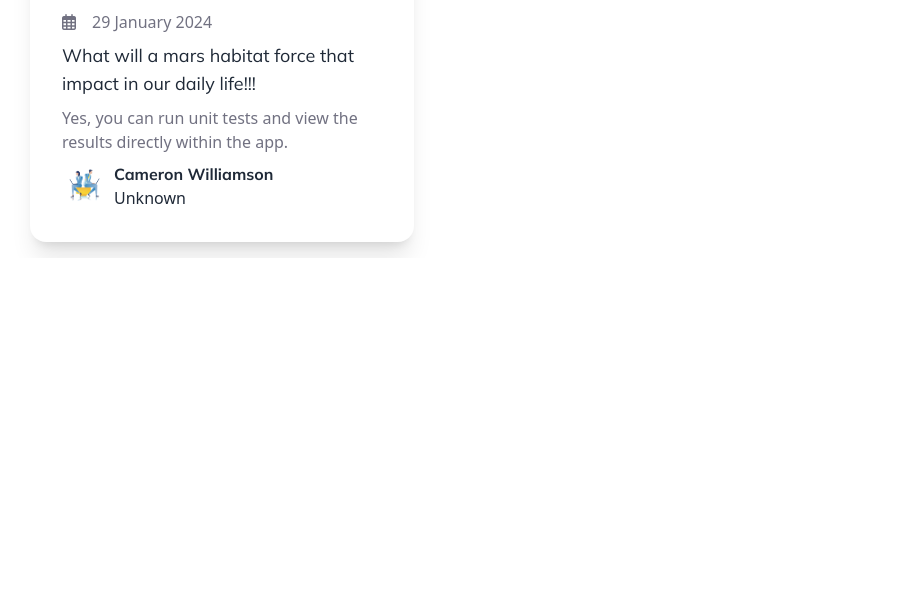
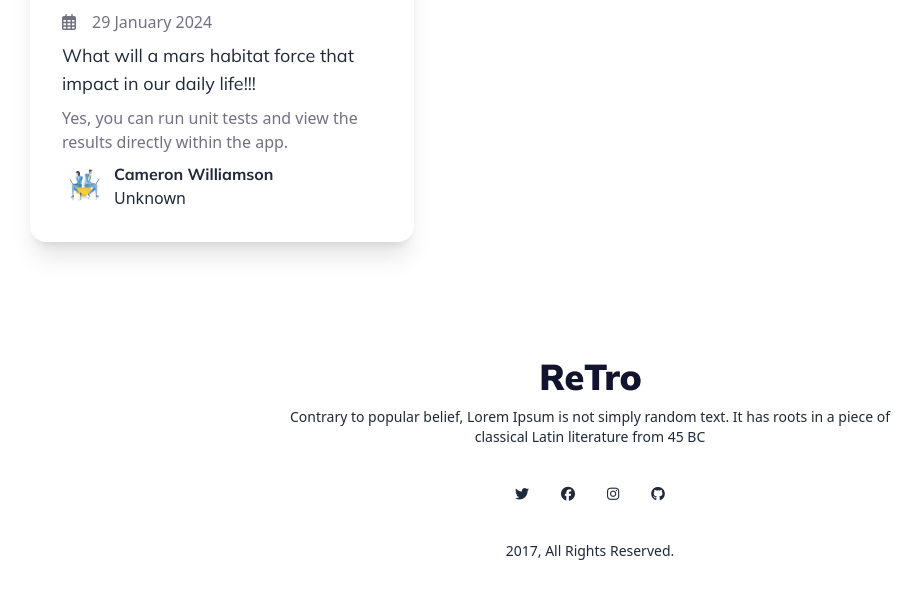
Before and after one commit to saiful0md/retro-forum, a plain HTML site: page index.html in a window 1280 px wide. Shown: the part 2840-3444 px from the top of the page, without its empty margins (50-972 px from the left). Before the commit the page ends 3098 px from the top, so only its background shows below. Drawn offline with nearby package versions, Linux system fonts and the light colour scheme.

Commit message:
added footer and finised design

```diff
--- a/index.html
+++ b/index.html
@@ -197,8 +197,22 @@
             </div>
         </section>
     </main>
-    <footer>
-
+    <footer class="container max-w-6xl mx-auto mt-10 p-4">
+        <footer class="footer footer-center p-10 ">
+            <aside>
+             <img src="images/logo.png" alt="">
+              <p class="w-[604px]">
+                Contrary to popular belief, Lorem Ipsum is not simply random text. It has roots in a piece of classical Latin literature from 45 BC
+              </p>
+            </aside>
+            <div class="flex gap-8">
+                <i class="fa-brands fa-twitter"></i>
+                <i class="fa-brands fa-facebook"></i>
+                <i class="fa-brands fa-instagram"></i>
+                <i class="fa-brands fa-github"></i>
+            </div>
+            <p>2017, All Rights Reserved.</p>
+          </footer>
     </footer>
 
     <script src="scripts/retro.js"></script>
```
